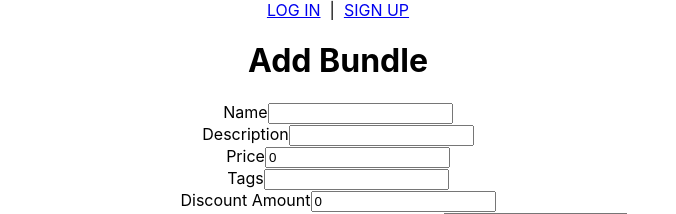
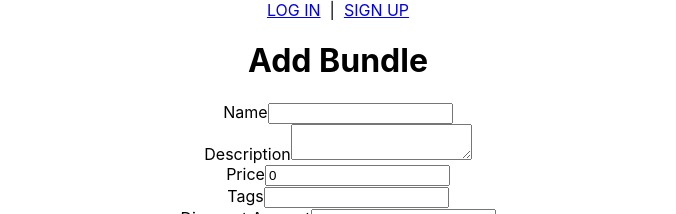
Before and after one commit to restfulry/bundle-builder, a React (Create React App) app: page /bundles/new in a window 1280 px wide. Shown: the top 214 px of the page, without its empty margins (302-978 px from the left). Built offline with nearby package versions, Linux system fonts and the light colour scheme; no server answers.

Commit message:
change redirect to index after new bundle and product

```diff
--- a/src/pages/AddBundlePage/AddBundlePage.jsx
+++ b/src/pages/AddBundlePage/AddBundlePage.jsx
@@ -48,7 +48,7 @@ class AddBundlePage extends Component {
 
           <div className="form-group">
             <label>Description</label>
-            <input className="form-control" name="description" value={this.state.formData.description} onChange={this.handleChange} required />
+            <textarea name="description" value={this.state.formData.description} onChange={this.handleChange} required/>
           </div>
 
           <div className="form-group">
--- a/src/pages/App/App.js
+++ b/src/pages/App/App.js
@@ -54,7 +54,7 @@ class App extends Component {
       (state) => ({
         bundles: [...state.bundles, newBundle],
       }),
-      () => this.props.history.push("/bundles/new")
+      () => this.props.history.push("/bundles")
     );
   };
 
@@ -65,7 +65,7 @@ class App extends Component {
       (state) => ({
         products: [...state.products, newProduct],
       }),
-      () => this.props.history.push("/products/new")
+      () => this.props.history.push("/products")
     );
   };
 
```
